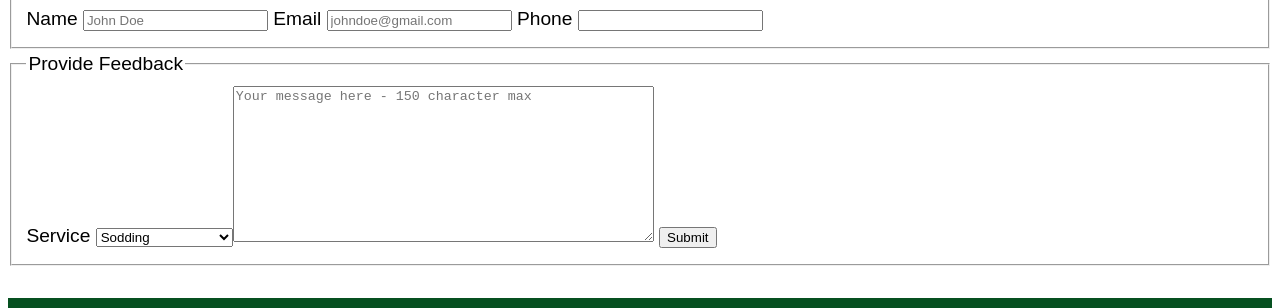
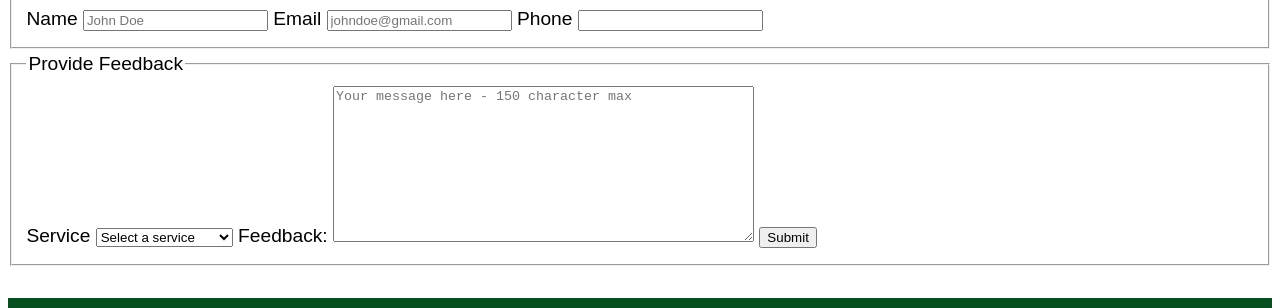
Before and after one commit to irm1005-itec1005-fall-2023/assignment-01-BogdanStanley, a plain HTML site: page index.html in a window 1280 px wide. Shown: the part 2429-2737 px from the top of the page. Drawn offline with Linux system fonts and the light colour scheme.

Commit message:
fixed errors

```diff
--- a/index.html
+++ b/index.html
@@ -111,10 +111,12 @@
      <legend>Provide Feedback</legend>
      <label for="service">Service</label>
       <select id="service" required>
+        <option value="">Select a service</option>
         <option value="sodding">Sodding</option>
         <option value="landscaping">Landscaping</option>
         <option value="patio">Patio & Interlocking</option>
         <option value="grasscutting">Grass Cutting</option>
+        </select>
       <label for="feedback">Feedback:</label>
       <textarea id="feedback" rows="10" cols="50" placeholder="Your message here - 150 character max" maxlength="150"></textarea>
       <button>Submit</button>
@@ -122,9 +124,6 @@
     </form>
   </section>
   </main>
-    </body>
-
-
     <footer>
       <img src="https://cdn.discordapp.com/attachments/1013966635608055869/1155975925918339166/leaf.png" alt="company logo"/>
       <h2>Greenscape</h2>
@@ -144,4 +143,5 @@
       <p>Copyright © 2023 Greenscape. All rights reserved.</p>
   </div>
     </footer>
+  </body>
 </html>
```
